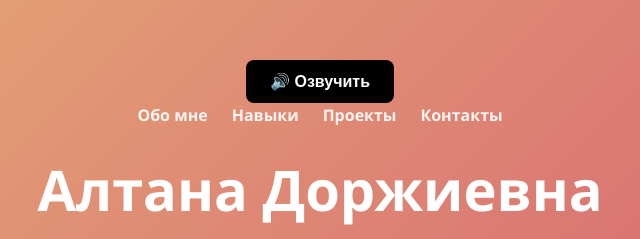
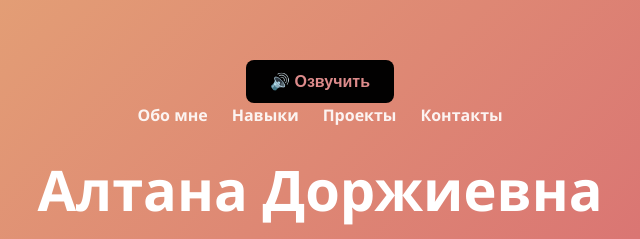
Before and after one commit to altanatsybik-hub/sait, a plain HTML site: page index.html in a window 1280 px wide. Shown: the top 239 px of the page, 320-960 px from the left. Drawn offline with Linux system fonts and the light colour scheme.

Commit message:
Update style.css

```diff
--- a/css/style.css
+++ b/css/style.css
@@ -220,7 +220,7 @@ textarea:invalid:not(:placeholder-shown) {
 
 button {
     background: var(--color-main);
-    color: #fff;
+    color: #dd8b8b;
     border: none;
     padding: 12px 24px;
     border-radius: 8px;
```
